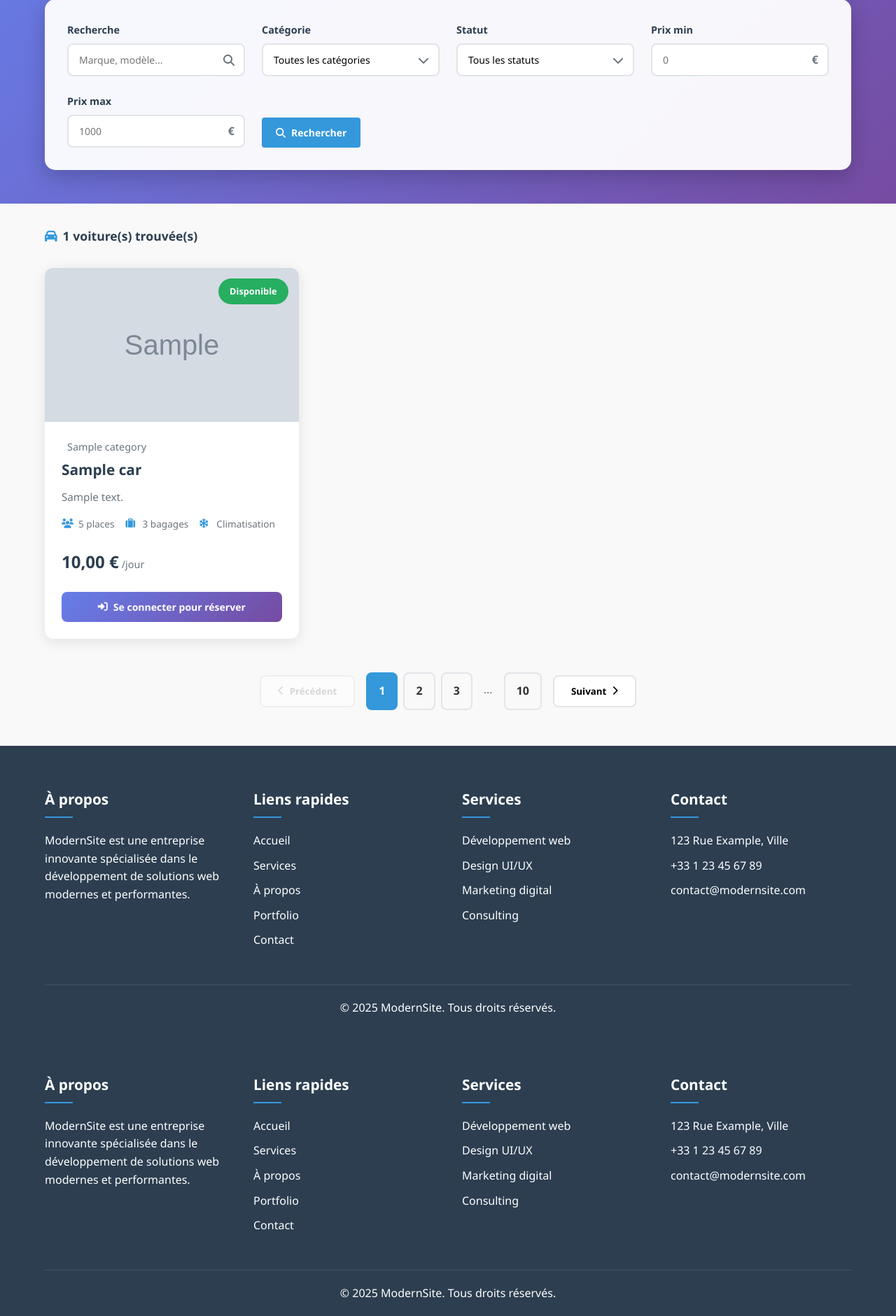
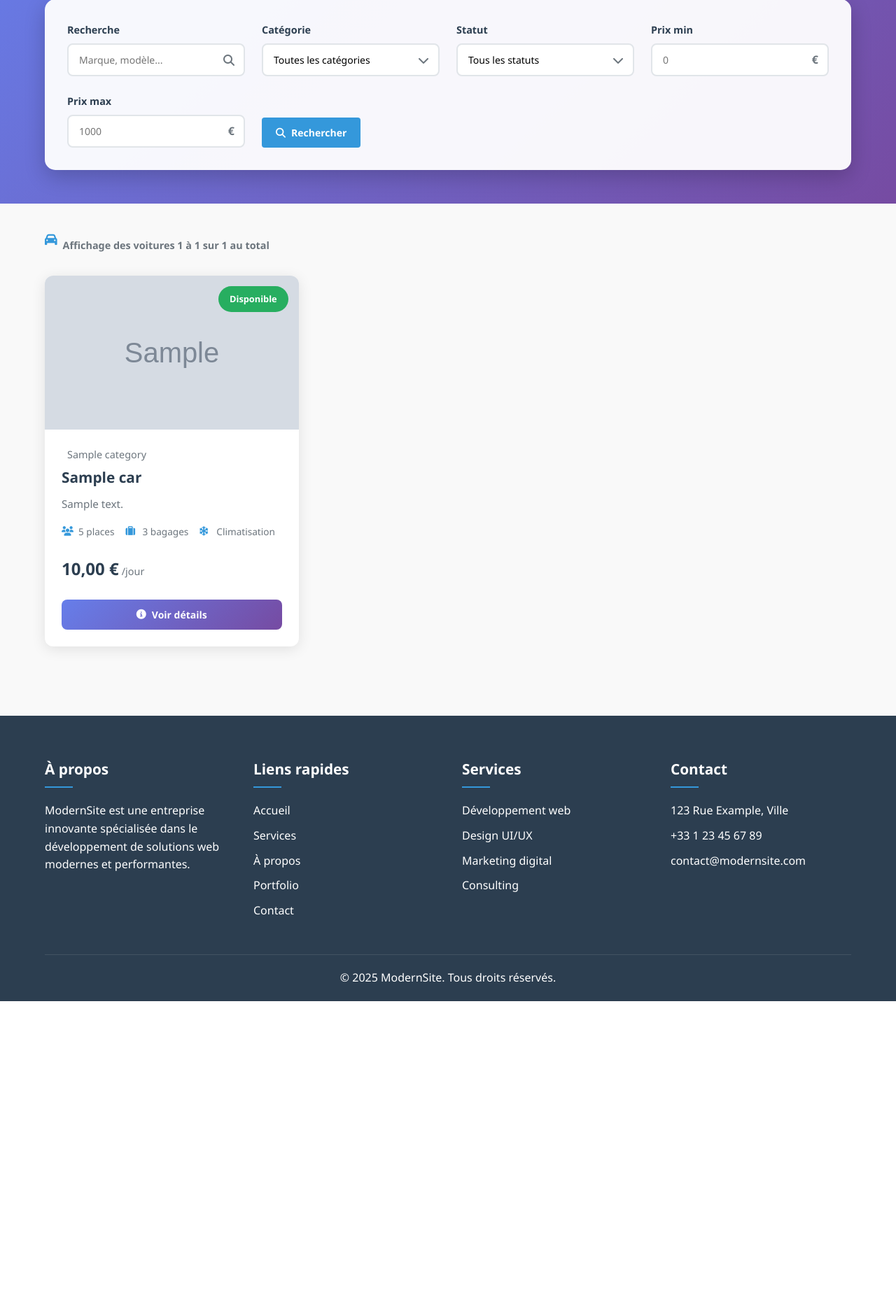
Before and after one commit to Yasrdev/Car-Rent-Project, a PHP site: page /cars_view.php in a window 1280 px wide. Shown: the part 257-2138 px from the top of the page at 70% size. After the commit the page ends 1688 px from the top, so only its background shows below. Run offline with PHP 8.4, Linux system fonts and the light colour scheme; tables that the repository leaves empty hold one stand-in row (values such as "Sample post"); grey boxes marked "Sample" are stand-in pictures.

Commit message:
Realisation de pagination pour limiter l affichage dur donnees dans la page cars_view

```diff
--- a/assets/css/style.css
+++ b/assets/css/style.css
@@ -1587,3 +1587,91 @@ header {
         max-width: none;
     }
 }
+
+
+
+
+
+/* ===== STYLES POUR CARS_VIEW.PHP ===== */
+
+
+/* Styles pour la pagination améliorée */
+.pagination {
+    display: flex;
+    justify-content: center;
+    align-items: center;
+    gap: 1rem;
+    margin-top: 3rem;
+    flex-wrap: wrap;
+}
+
+.pagination-btn {
+    display: flex;
+    align-items: center;
+    gap: 0.5rem;
+    padding: 0.75rem 1.5rem;
+    border: 2px solid #e1e5e9;
+    background: white;
+    border-radius: 8px;
+    cursor: pointer;
+    transition: var(--transition);
+    font-weight: 600;
+    color: var(--dark-color);
+}
+
+.pagination-btn:hover:not(.disabled) {
+    border-color: var(--primary-color);
+    color: var(--primary-color);
+    transform: translateY(-2px);
+}
+
+.pagination-btn.disabled {
+    opacity: 0.5;
+    cursor: not-allowed;
+    transform: none !important;
+}
+
+.pagination-numbers {
+    display: flex;
+    gap: 0.5rem;
+    flex-wrap: wrap;
+    justify-content: center;
+}
+
+.pagination-number {
+    padding: 0.75rem 1rem;
+    border: 2px solid #e1e5e9;
+    border-radius: 8px;
+    cursor: pointer;
+    transition: var(--transition);
+    font-weight: 600;
+    min-width: 45px;
+    text-align: center;
+    color: var(--dark-color);
+}
+
+.pagination-number:hover {
+    border-color: var(--primary-color);
+    color: var(--primary-color);
+    transform: translateY(-2px);
+}
+
+.pagination-number.active {
+    background: var(--primary-color);
+    color: white;
+    border-color: var(--primary-color);
+    transform: none;
+}
+
+.pagination-dots {
+    padding: 0.75rem 0.5rem;
+    color: #6c757d;
+}
+
+/* Information sur la pagination */
+.pagination-info {
+    text-align: center;
+    margin-top: 1rem;
+    color: #6c757d;
+    font-size: 0.9rem;
+}
--- a/assets/js/main.js
+++ b/assets/js/main.js
@@ -332,7 +332,6 @@ class AppManager {
     // ===== FONCTIONNALITÉS SPÉCIFIQUES POUR CARS_VIEW =====
     setupCarsViewFeatures() {
         this.setupCarFilters();
-        this.setupCarReservations();
         this.setupCarCardInteractions();
     }
 
@@ -385,43 +384,7 @@ class AppManager {
         }
     }
 
-    // Réservations de voitures
-    setupCarReservations() {
-        // Cette fonction est appelée par les boutons de réservation dans le HTML
-        window.reserveCar = this.reserveCar.bind(this);
-        window.openAuthModal = this.openModal.bind(this);
-    }
 
-    async reserveCar(carId) {
-        if (!confirm('Voulez-vous vraiment réserver cette voiture ?')) {
-            return;
-        }
-
-        try {
-            const response = await fetch('reserve_car.php', {
-                method: 'POST',
-                headers: {
-                    'Content-Type': 'application/x-www-form-urlencoded',
-                },
-                body: 'car_id=' + carId
-            });
-
-            const data = await response.json();
-
-            if (data.success) {
-                this.showNotification('Réservation effectuée avec succès !', 'success');
-                // Recharger la page après un délai
-                setTimeout(() => {
-                    window.location.reload();
-                }, 2000);
-            } else {
-                this.showNotification('Erreur lors de la réservation: ' + data.message, 'error');
-            }
-        } catch (error) {
-            console.error('Erreur:', error);
-            this.showNotification('Erreur réseau lors de la réservation', 'error');
-        }
-    }
 
     // Interactions avec les cartes de voitures
     setupCarCardInteractions() {
--- a/cars_view.php
+++ b/cars_view.php
@@ -1,6 +1,25 @@
 <?php
+
     // cars_view.php
     require_once 'config/config.php';
+
+    // Paramètres de pagination
+    $carsPerPage = 8;
+    $currentPage = isset($_GET['page']) ? max(1, intval($_GET['page'])) : 1;
+    $offset = ($currentPage - 1) * $carsPerPage;
+
+    // Récupérer le nombre total de voitures
+    $totalCars = 0;
+    try {
+        $countSql = "SELECT COUNT(*) as total FROM cars c";
+        $countStmt = $pdo->query($countSql);
+        $totalCars = $countStmt->fetch()['total'];
+    } catch (PDOException $e) {
+        error_log("Erreur lors du comptage des voitures: " . $e->getMessage());
+    }
+
+    // Calculer le nombre total de pages
+    $totalPages = ceil($totalCars / $carsPerPage);
 
     // Récupérer les catégories pour le filtre
     $categories = [];
@@ -44,7 +63,7 @@ if (isset($_GET['search']) && !empty($_GET['search'])) {
         $params[] = '%' . $_GET['search'] . '%';
     }
 
-// Construire la requête finale
+    // Construire la requête finale avec pagination
     $sql = "SELECT c.*, cat.name as category_name, cat.icon
             FROM cars c
             LEFT JOIN categories cat ON c.category_id = cat.id";
@@ -53,7 +72,9 @@ if (!empty($whereConditions)) {
         $sql .= " WHERE " . implode(" AND ", $whereConditions);
     }
 
-$sql .= " ORDER BY c.created_at DESC";
+    $sql .= " ORDER BY c.created_at DESC LIMIT ? OFFSET ?";
+    $params[] = $carsPerPage;
+    $params[] = $offset;
 
     // Exécuter la requête
     try {
@@ -165,7 +186,10 @@ try {
             <div class="results-header">
                 <div class="results-count">
                     <i class="fas fa-car"></i>
-                    <span><?php echo count($cars); ?> voiture(s) trouvée(s)</span>
+                    <!-- Information de pagination -->
+                        <div class="pagination-info">
+                            Affichage des voitures <?php echo $offset + 1; ?> à <?php echo min($offset + count($cars), $totalCars); ?> sur <?php echo $totalCars; ?> au total
+                        </div>
                 </div>
 
                 <?php if (!empty($_GET)): ?>
@@ -275,7 +299,7 @@ try {
                                 </div>
 
                                <!-- Bouton de réservation -->
-                                <div class="car-actions">
+                                    <!-- <div class="car-actions">
                                         <?php if ($car['status'] == 'available'): ?>
                                             <?php if (isLoggedIn()): ?>
                                                 <button class="btn btn-reserve"
@@ -296,144 +320,93 @@ try {
                                                 <span>Indisponible</span>
                                             </button>
                                         <?php endif; ?>
+                                    </div> -->
+
+                                    <!-- Bouton de détails -->
+                                <div class="car-actions">
+                                    <button class="btn btn-reserve" onclick="showCarDetails(<?php echo $car['id']; ?>)">
+                                        <i class="fas fa-info-circle"></i>
+                                        <span>Voir détails</span>
+                                    </button>
                                 </div>
                             </div>
                         </div>
                     <?php endforeach; ?>
                 <?php endif; ?>
             </div>
-
-            <!-- Pagination (optionnelle) -->
-            <?php if (count($cars) > 0): ?>
+</section>
+            <!-- Pagination -->
+    <?php if ($totalPages > 1): ?>
         <div class="pagination">
-                    <button class="pagination-btn prev" disabled>
+            <!-- Bouton Précédent -->
+            <button class="pagination-btn prev <?php echo $currentPage <= 1 ? 'disabled' : ''; ?>"
+                    <?php echo $currentPage <= 1 ? 'disabled' : ''; ?>
+                    onclick="changePage(<?php echo $currentPage - 1; ?>)">
                 <i class="fas fa-chevron-left"></i>
                 Précédent
             </button>
+
+            <!-- Numéros de page -->
             <div class="pagination-numbers">
-                        <span class="pagination-number active">1</span>
-                        <span class="pagination-number">2</span>
-                        <span class="pagination-number">3</span>
-                        <span class="pagination-dots">...</span>
-                        <span class="pagination-number">10</span>
+                <?php
+                // Afficher les numéros de page
+                $startPage = max(1, $currentPage - 2);
+                $endPage = min($totalPages, $currentPage + 2);
+
+                // Première page
+                if ($startPage > 1) {
+                    echo '<span class="pagination-number ' . ($currentPage == 1 ? 'active' : '') . '" onclick="changePage(1)">1</span>';
+                    if ($startPage > 2) {
+                        echo '<span class="pagination-dots">...</span>';
+                    }
+                }
+
+                // Pages autour de la page courante
+                for ($i = $startPage; $i <= $endPage; $i++) {
+                    echo '<span class="pagination-number ' . ($currentPage == $i ? 'active' : '') . '" onclick="changePage(' . $i . ')">' . $i . '</span>';
+                }
+
+                // Dernière page
+                if ($endPage < $totalPages) {
+                    if ($endPage < $totalPages - 1) {
+                        echo '<span class="pagination-dots">...</span>';
+                    }
+                    echo '<span class="pagination-number ' . ($currentPage == $totalPages ? 'active' : '') . '" onclick="changePage(' . $totalPages . ')">' . $totalPages . '</span>';
+                }
+                ?>
             </div>
-                    <button class="pagination-btn next">
+
+            <!-- Bouton Suivant -->
+            <button class="pagination-btn next <?php echo $currentPage >= $totalPages ? 'disabled' : ''; ?>"
+                    <?php echo $currentPage >= $totalPages ? 'disabled' : ''; ?>
+                    onclick="changePage(<?php echo $currentPage + 1; ?>)">
                 Suivant
                 <i class="fas fa-chevron-right"></i>
             </button>
         </div>
     <?php endif; ?>
-        </div>
-    </section><br><br>
+<br><br>
 
 <?php include 'includes/footer.php'; ?>
 
-    <!-- JS Personnalisé -->
- <?php include 'includes/footer.php'; ?>
 <script>
-        // Fonction pour réserver une voiture
-        function reserveCar(carId) {
-            if (confirm('Voulez-vous vraiment réserver cette voiture ?')) {
-                // Ajouter un indicateur de chargement
-                const button = event.target.closest('.btn-reserve') || event.target;
-                const originalText = button.innerHTML;
-                button.innerHTML = '<i class="fas fa-spinner fa-spin"></i><span>Réservation en cours...</span>';
-                button.disabled = true;
 
-                fetch('reserve_car.php', {
-                    method: 'POST',
-                    headers: {
-                        'Content-Type': 'application/x-www-form-urlencoded',
-                    },
-                    body: 'car_id=' + carId
-                })
-                .then(response => response.json())
-                .then(data => {
-                    if (data.success) {
-                        showNotification('Réservation effectuée avec succès !', 'success');
-                        setTimeout(() => {
-                            location.reload();
-                        }, 2000);
-                    } else {
-                        showNotification('Erreur lors de la réservation: ' + data.message, 'error');
-                        button.innerHTML = originalText;
-                        button.disabled = false;
-                    }
-                })
-                .catch(error => {
-                    console.error('Erreur:', error);
-                    showNotification('Erreur réseau lors de la réservation', 'error');
-                    button.innerHTML = originalText;
-                    button.disabled = false;
-                });
-            }
+    // ===== FONCTIONS DE PAGINATION =====
+function changePage(page) {
+    const url = new URL(window.location);
+    url.searchParams.set('page', page);
+    window.location.href = url.toString();
 }
 
-        // Fonction pour ouvrir le modal d'authentification
-        function openAuthModal() {
-            const authModal = document.getElementById('auth-modal');
-            if (authModal) {
-                authModal.classList.add('active');
-                document.body.style.overflow = 'hidden';
-            }
+// ===== FONCTION POUR VOIR LES DÉTAILS =====
+function showCarDetails(carId) {
+    showNotification('Fonctionnalité de détails à implémenter pour la voiture ID: ' + carId, 'info');
+    // Ici vous pouvez rediriger vers une page de détails ou ouvrir un modal
+    // window.location.href = 'car_details.php?id=' + carId;
 }
 
-        // Auto-submit du formulaire quand les sélecteurs changent
-        document.addEventListener('DOMContentLoaded', function() {
-            const selects = document.querySelectorAll('.filter-select');
-            selects.forEach(select => {
-                select.addEventListener('change', function() {
-                    document.getElementById('filter-form').submit();
-                });
-            });
 
-            // Recherche en temps réel
-            const searchInput = document.querySelector('.search-input');
-            if (searchInput) {
-                let searchTimeout;
-                searchInput.addEventListener('input', function() {
-                    clearTimeout(searchTimeout);
-                    searchTimeout = setTimeout(() => {
-                        document.getElementById('filter-form').submit();
-                    }, 800);
-                });
-            }
-
-            // Supprimer les filtres individuels
-            const removeFilters = document.querySelectorAll('.remove-filter');
-            removeFilters.forEach(btn => {
-                btn.addEventListener('click', function() {
-                    const filterName = this.dataset.filter;
-                    const url = new URL(window.location);
-                    url.searchParams.delete(filterName);
-                    window.location.href = url.toString();
-                });
-            });
-
-            // Animation des cartes au scroll
-            const observerOptions = {
-                threshold: 0.1,
-                rootMargin: '0px 0px -50px 0px'
-            };
-
-            const observer = new IntersectionObserver((entries) => {
-                entries.forEach(entry => {
-                    if (entry.isIntersecting) {
-                        entry.target.style.opacity = '1';
-                        entry.target.style.transform = 'translateY(0)';
-                    }
-                });
-            }, observerOptions);
-
-            document.querySelectorAll('.car-card').forEach(card => {
-                card.style.opacity = '0';
-                card.style.transform = 'translateY(30px)';
-                card.style.transition = 'opacity 0.6s ease, transform 0.6s ease';
-                observer.observe(card);
-            });
-        });
-
-        // Fonction de notification personnalisée
+// ===== FONCTIONS DE NOTIFICATION =====
 function showNotification(message, type = 'info') {
     const notification = document.createElement('div');
     notification.className = `custom-notification ${type}`;
@@ -466,4 +439,64 @@ try {
         }
     }, 5000);
 }
+
+// ===== FONCTIONS GLOBALES ACCESSIBLES DEPUIS LE HTML =====
+// Ces fonctions sont appelées directement depuis les attributs onclick dans le HTML
+window.showCarDetails = showCarDetails;
+window.changePage = changePage;
+window.showNotification = showNotification;
+
+// ===== GESTION DES ERREURS GLOBALES =====
+window.addEventListener('error', (e) => {
+    console.error('Erreur globale dans Cars View:', e.error);
+});
+
+// ===== OBSERVATEUR POUR LES NOUVEAUX ÉLÉMENTS (si contenu dynamique) =====
+const observer_ = new MutationObserver((mutations) => {
+    mutations.forEach((mutation) => {
+        if (mutation.addedNodes.length) {
+            mutation.addedNodes.forEach((node) => {
+                if (node.nodeType === 1 && node.classList && node.classList.contains('car-card')) {
+                    // Réinitialiser les interactions si de nouvelles cartes sont ajoutées
+                    setupCardHoverEffects();
+                    animateCardsOnScroll();
+                }
+            });
+        }
+    });
+});
+
+// Démarrer l'observation après l'initialisation
+document.addEventListener('DOMContentLoaded', () => {
+    observer_.observe(document.body, {
+        childList: true,
+        subtree: true
+    });
+});
+
+// ===== FONCTIONS UTILITAIRES =====
+function debounce(func, wait) {
+    let timeout;
+    return function executedFunction(...args) {
+        const later = () => {
+            clearTimeout(timeout);
+            func(...args);
+        };
+        clearTimeout(timeout);
+        timeout = setTimeout(later, wait);
+    };
+}
+
+function setButtonLoading(button, isLoading) {
+    if (isLoading) {
+        button.disabled = true;
+        button.classList.add('btn-loading');
+    } else {
+        button.disabled = false;
+        button.classList.remove('btn-loading');
+    }
+}
+
+
+
 </script>
--- a/includes/header.php
+++ b/includes/header.php
@@ -202,7 +202,7 @@ clearSuccess();
             <nav class="desktop-nav">
                 <ul>
                     <li><a href="index.php">Accueil</a></li>
-                    <li><a href="#services">Services</a></li>
+                    <li><a href="cars_view.php">Services</a></li>
                     <li><a href="#apropos">À propos</a></li>
                     <li><a href="#portfolio">Portfolio</a></li>
                     <li><a href="#contact">Contact</a></li>
```
Lines whose indentation alone changed are shown as unchanged.
